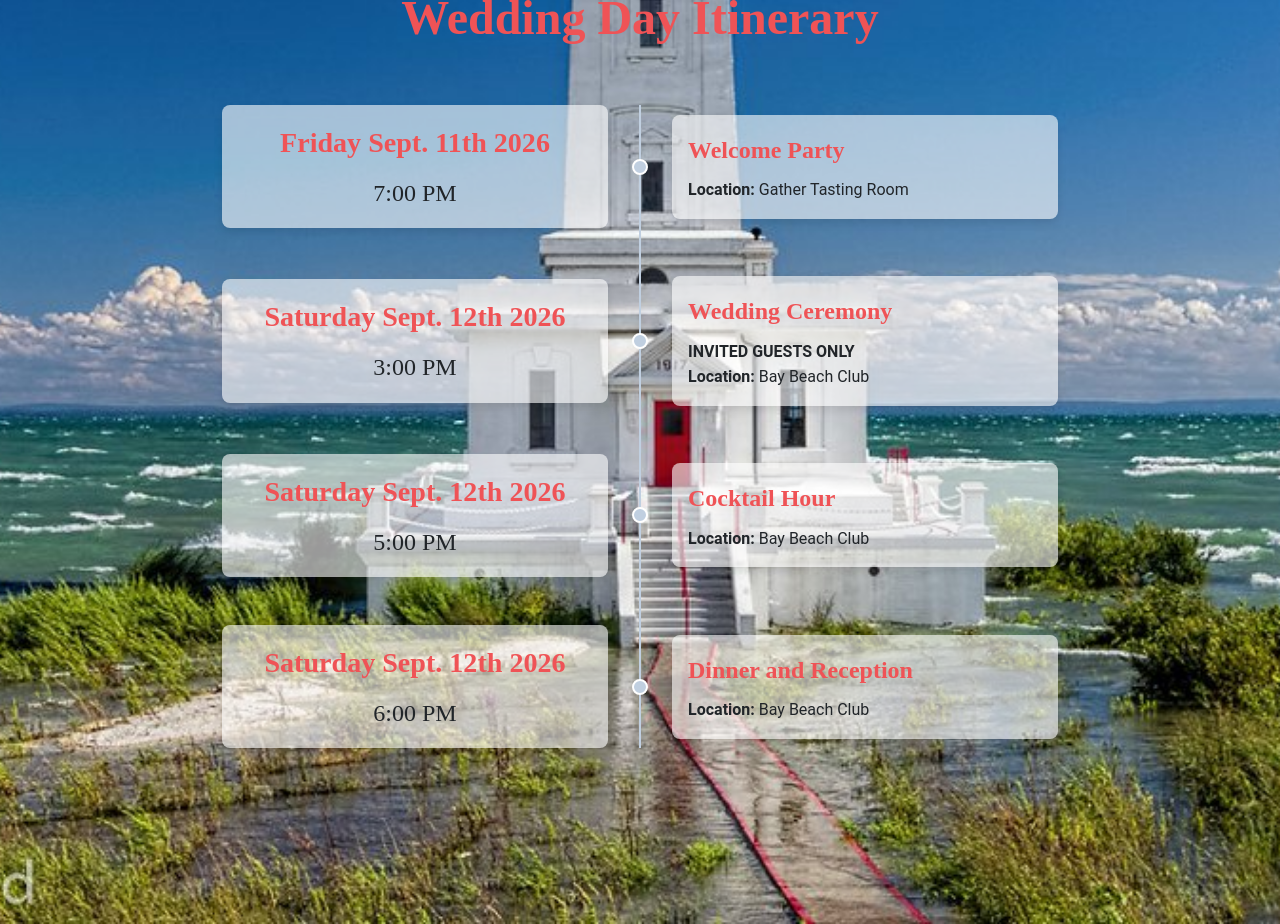
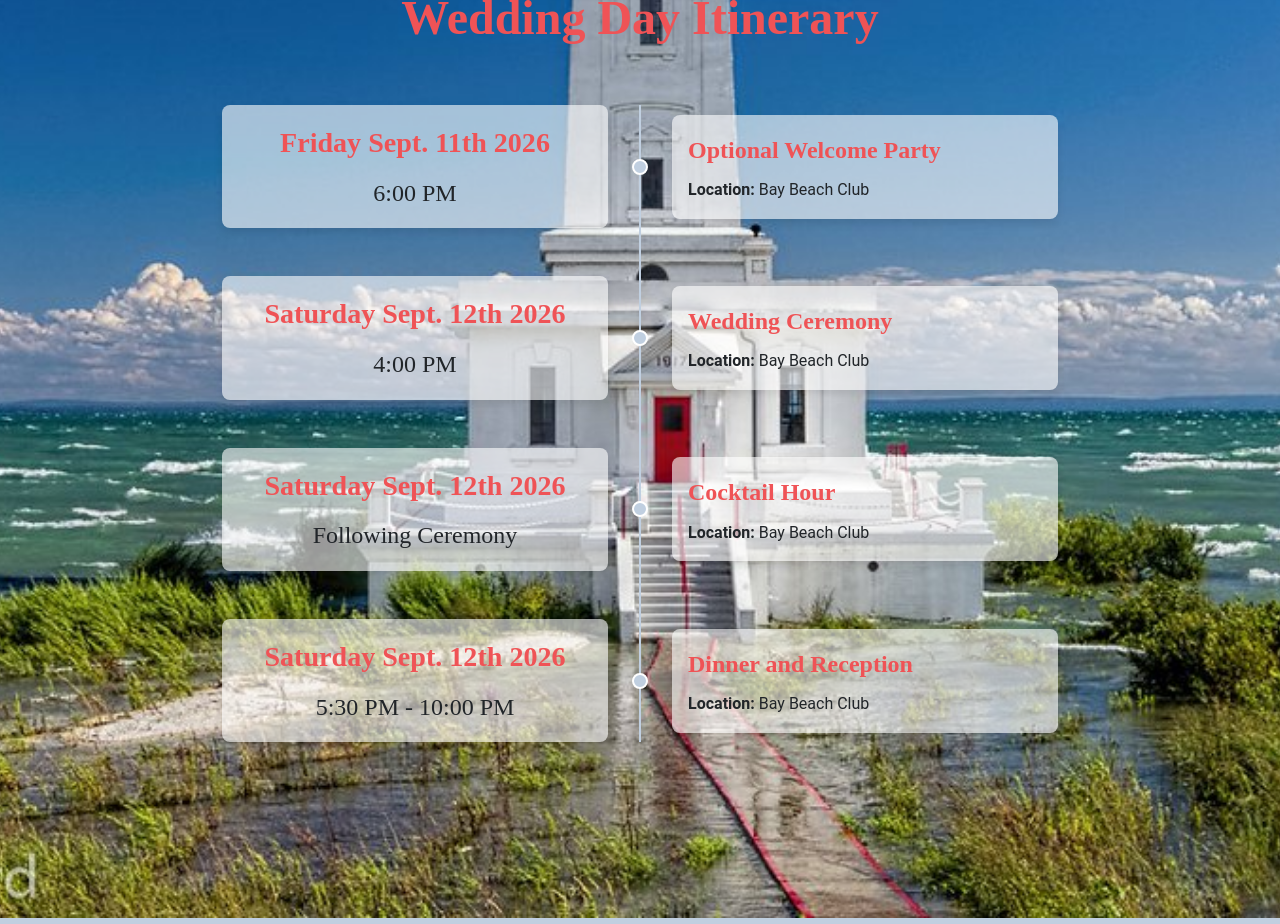
Before and after one commit to rinben/wedding-website, a React (Vite) app in the folder client/: page / in a window 1280 px wide. Shown: the part 1320-2244 px from the top of the page. Built offline with nearby package versions, Linux system fonts and the light colour scheme.

Commit message:
Change Itinerary

```diff
--- a/client/src/components/Itinerary.jsx
+++ b/client/src/components/Itinerary.jsx
@@ -30,12 +30,12 @@ function Itinerary() {
           <div className="itinerary-timeline-dot"></div>
           <div className="itinerary-timeline-date">
             <h3>Friday Sept. 11th 2026</h3>
-            <p>7:00 PM</p>
+            <p>6:00 PM</p>
           </div>
           <div className="itinerary-content">
-            <h4>Welcome Party</h4>
+            <h4>Optional Welcome Party</h4>
             <p>
-              <b>Location:</b> Gather Tasting Room
+              <b>Location:</b> Bay Beach Club
             </p>
           </div>
         </div>
@@ -46,13 +46,10 @@ function Itinerary() {
           <div className="itinerary-timeline-dot"></div>
           <div className="itinerary-timeline-date">
             <h3>Saturday Sept. 12th 2026</h3>
-            <p>3:00 PM</p>
+            <p>4:00 PM</p>
           </div>
           <div className="itinerary-content">
             <h4>Wedding Ceremony</h4>
-            <p>
-              <b>INVITED GUESTS ONLY</b>
-            </p>
             <p>
               <b>Location:</b> Bay Beach Club
             </p>
@@ -65,7 +62,7 @@ function Itinerary() {
           <div className="itinerary-timeline-dot"></div>
           <div className="itinerary-timeline-date">
             <h3>Saturday Sept. 12th 2026</h3>
-            <p>5:00 PM</p>
+            <p>Following Ceremony</p>
           </div>
           <div className="itinerary-content">
             <h4>Cocktail Hour</h4>
@@ -81,7 +78,7 @@ function Itinerary() {
           <div className="itinerary-timeline-dot"></div>
           <div className="itinerary-timeline-date">
             <h3>Saturday Sept. 12th 2026</h3>
-            <p>6:00 PM</p>
+            <p>5:30 PM - 10:00 PM</p>
           </div>
           <div className="itinerary-content">
             <h4>Dinner and Reception</h4>
```
